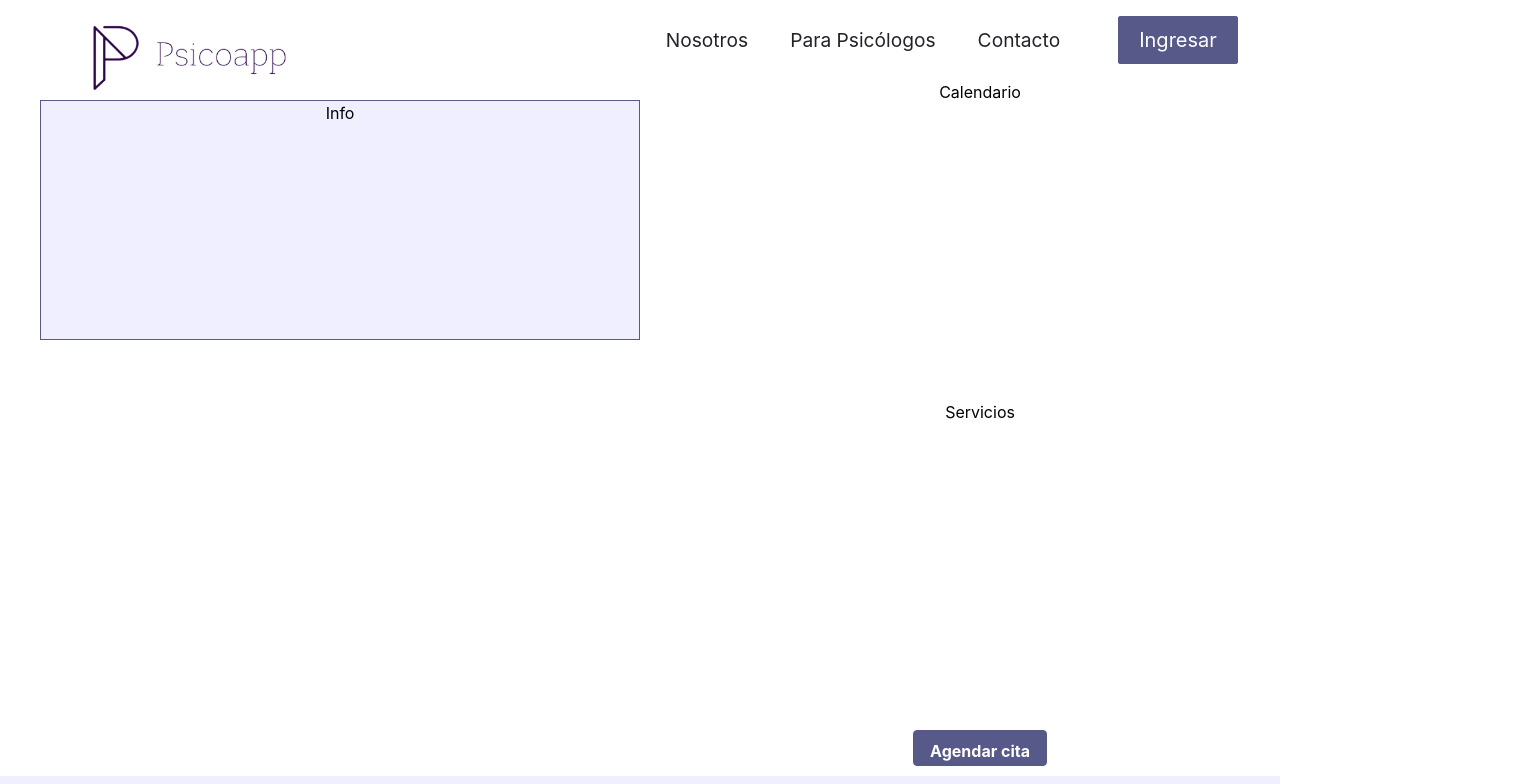
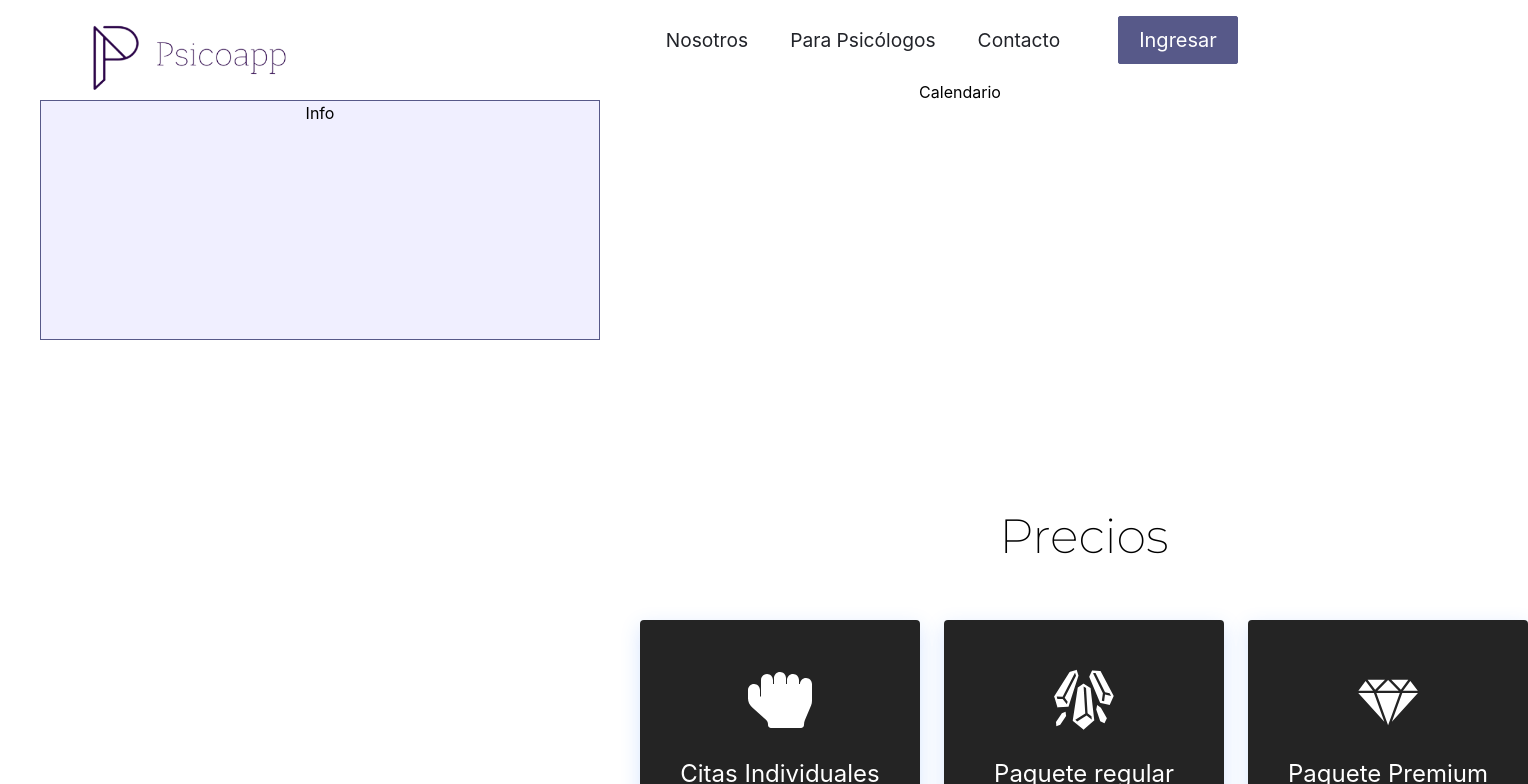
Before and after one commit to tomasld13/PF-psicoApp, a React (Create React App) app in the folder client/: page /psico/1 in a window 1280 px wide. Shown: the top 784 px of the page, 1528 px wide, since content can reach past the window. Built offline with nearby package versions, Linux system fonts and the light colour scheme; no server answers.

Commit message:
pricing en details

```diff
--- a/client/src/Components/PsicoDetails/PsicoDetails.jsx
+++ b/client/src/Components/PsicoDetails/PsicoDetails.jsx
@@ -2,6 +2,7 @@ import { useDispatch } from "react-redux";
 import { useParams } from "react-router-dom";
 import { useEffect } from "react";
 import { getPsychologyID } from "../../slice/psico/thunks";
+import Pricing from "../Pricing/Pricing.jsx"
 
 export default function PsicoDetails() {
 
@@ -15,9 +16,10 @@ export default function PsicoDetails() {
             <div className="container w-1/2 h-60 bg-secundary border border-primary my-5 mx-10">
                 <div>Info</div>
             </div>
-            <div className="container w-1/2">
+
+        <div className="container w-1/2">
                 <div className="container h-80 bg-red">Calendario</div>
-                <div className="container h-80 bg-blue">Servicios</div>
+                <div className="container bg-blue"> <Pricing /> </div>
                 <button className="bg-primary text-white border border-primary font-bold py-2 px-4 rounded hover:bg-white hover:text-primary my-2.5 h-9">Agendar cita</button>
             </div>
         </div>
```
